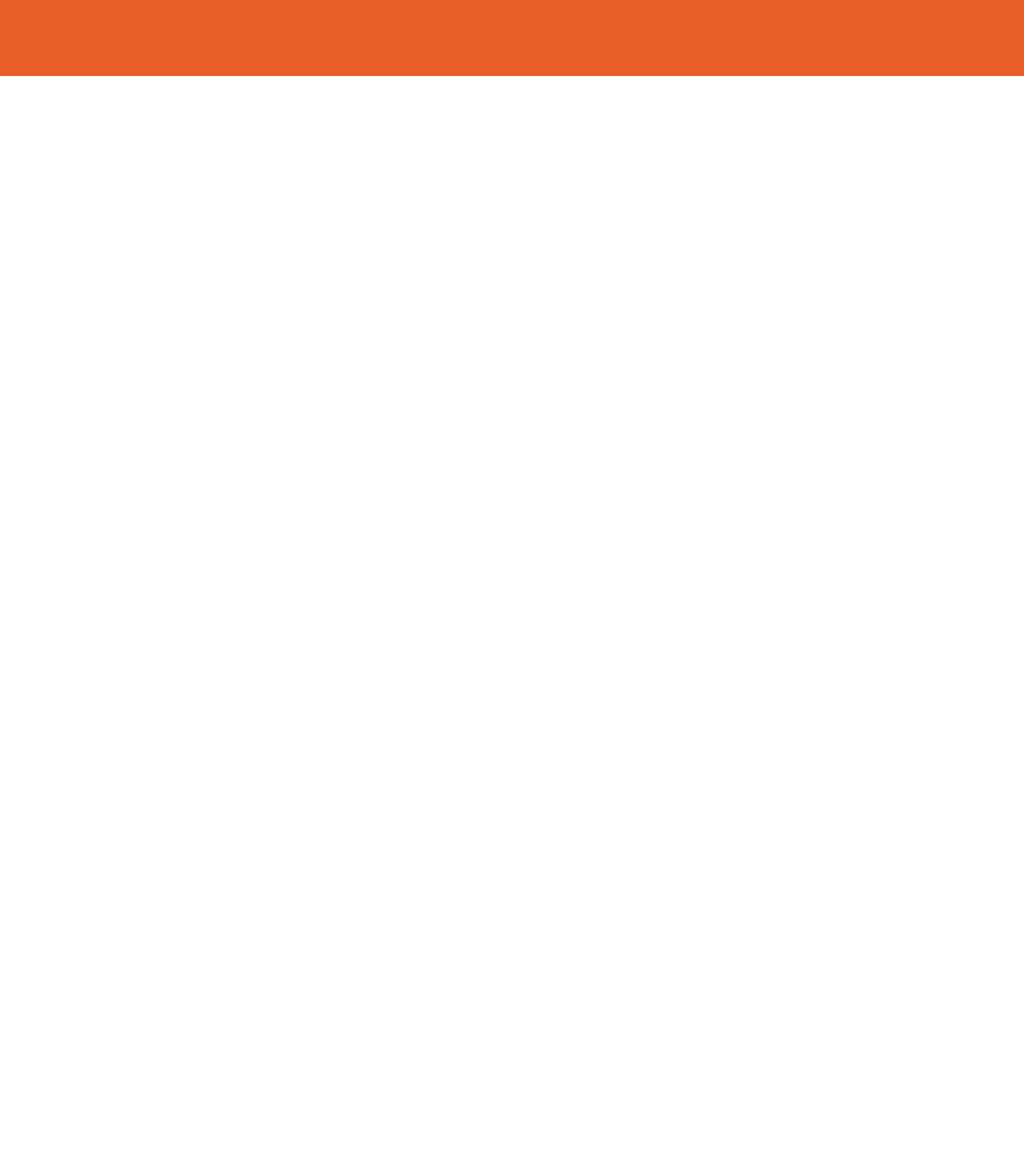
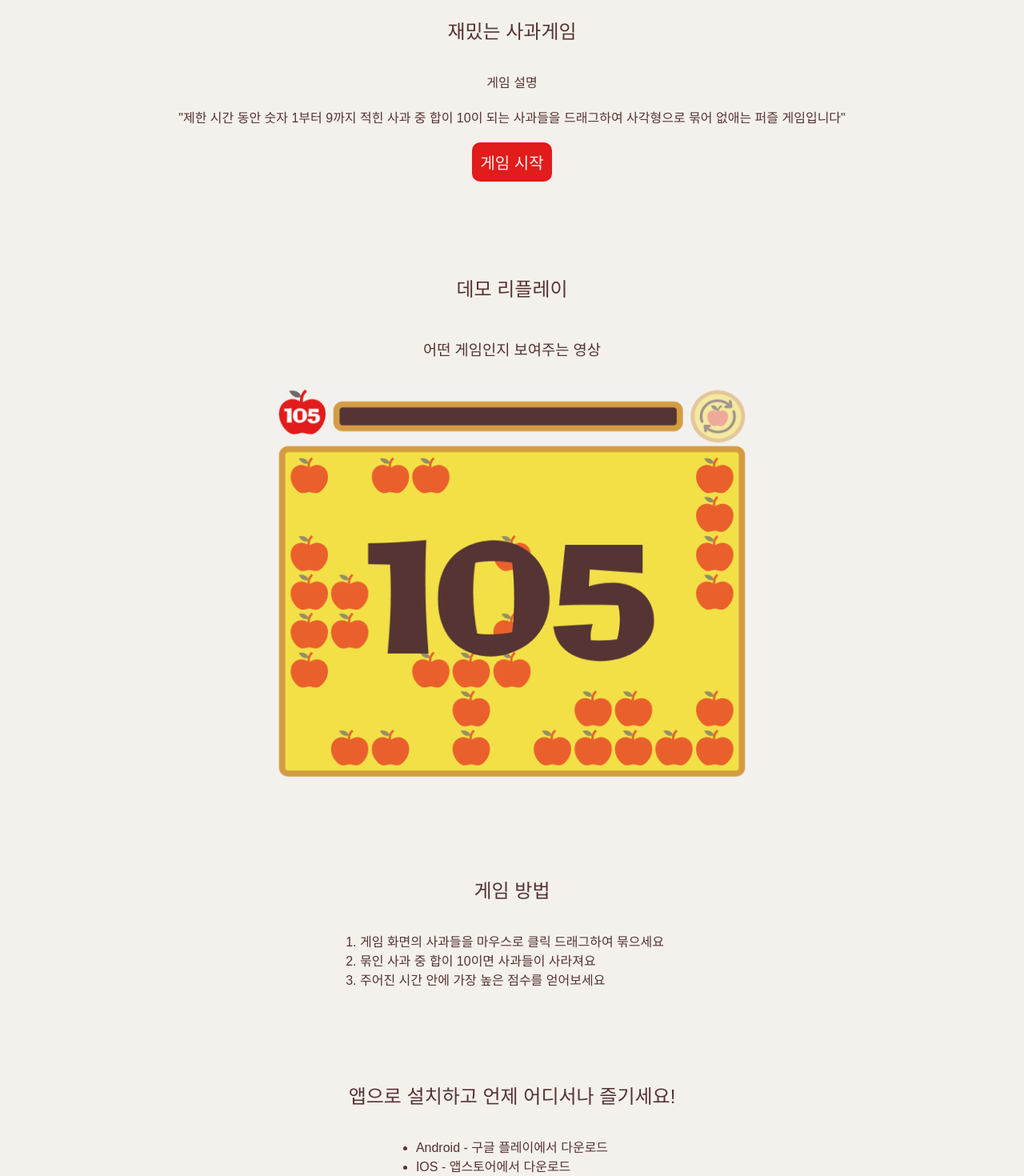
Before and after one commit to Seop2/apple-game-portfolio, a Next.js app: page / in a window 1280 px wide. Shown: the part 240-1710 px from the top of the page at 80% size. Before the commit the page ends 800 px from the top, so only its background shows below. Built offline with nearby package versions, Linux system fonts and the light colour scheme; a web font is replaced by a local one.

Commit message:
feat: redesign landing page layout and add promotional assets

```diff
--- a/src/app/(landing)/page.js
+++ b/src/app/(landing)/page.js
@@ -1,9 +1,40 @@
+import Image from "next/image";
+import Link from "next/link";
 import styles from "./page.module.css"
 export default function LandingPage() {
     return (
         <main className={styles.page}>
-            <h1>게임 제목</h1>
-            <p>게임 설명</p>
+            <section>
+                <Image src="/logo.png" width={150} height={150} alt="logo" />
+                <h1>재밌는 사과게임</h1>
+                <p>게임 설명</p>
+                <p>"제한 시간 동안 숫자 1부터 9까지 적힌 사과 중 합이 10이 되는 사과들을 드래그하여 사각형으로 묶어 없애는 퍼즐 게임입니다"</p>
+                <Link href="/play" className={styles.playButton}>게임 시작</Link>
+            </section>
+
+            <section>
+                <h2>데모 리플레이</h2>
+                <h3>어떤 게임인지 보여주는 영상</h3>
+                <Image src="/demo.png" width={600} height={500} alt="demo" priority />
+            </section>
+
+            <section>
+                <h2>게임 방법</h2>
+                <ol>
+                    <li>게임 화면의 사과들을 마우스로 클릭 드래그하여 묶으세요</li>
+                    <li>묶인 사과 중 합이 10이면 사과들이 사라져요</li>
+                    <li>주어진 시간 안에 가장 높은 점수를 얻어보세요</li>
+                </ol>
+            </section>
+
+            <section className={styles.game_footer}>
+                <h2>앱으로 설치하고 언제 어디서나 즐기세요!</h2>
+                <ul>
+                    <li>Android - <Link href="https://play.google.com/store/apps/details?id=com.jongsun.applegame">구글 플레이에서 다운로드</Link></li>
+                    <li>IOS - <Link href="https://apps.apple.com/us/app/id6758793492">앱스토어에서 다운로드</Link></li>
+                </ul>
+                <h3>설치 시 오프라인에서도 즐길 수 있어요!</h3>
+            </section>
         </main>
     );
 }
--- a/src/app/(landing)/page.module.css
+++ b/src/app/(landing)/page.module.css
@@ -1,5 +1,42 @@
 .page {
     width: 100%;
-    background-color: rgb(233, 93, 38);
-    padding: 100px var(--side-padding)
+    padding: 10px var(--side-padding);
+
+    display: flex;
+    flex-direction: column;
+    align-items: center;
+
+    h1,
+    h2 {
+        padding: 15px 0;
+    }
+
+    h3 {
+        padding: 10px 0;
+    }
+
+    .playButton {
+        padding: 10px;
+        background-color: var(--color-landing-play-bg);
+        color: var(--color-landing-play-text);
+        font-size: 20px;
+        text-decoration: none;
+        border-radius: 10px;
+    }
+
+    section {
+        padding: 50px 0;
+        display: flex;
+        flex-direction: column;
+        align-items: center;
+        gap: 20px;
+    }
+
+    section:first-child {
+        padding-top: 0;
+    }
+
+    .game_footer a {
+        text-decoration: none;
+    }
 }
--- a/src/app/globals.css
+++ b/src/app/globals.css
@@ -23,6 +23,10 @@
     --color-progress-bg: var(--clr-neutral-900);
     --color-button-bg: var(--clr-neutral-900);
 
+
+    --color-landing-play-bg: var(--clr-red-600);
+    --color-landing-play-text: var(--clr-neutral-50);
+
     /* ---- variables ---- */
     --content-max-width: 900px;
     --side-padding: calc(max(15px, (100% - var(--content-max-width))/2));
@@ -44,4 +48,5 @@ body {
     flex-direction: column;
     align-items: center;
     gap: 8px;
+    background-color: var(--color-bg);
 }
```
Also changed, not shown: public/demo.png (added), public/logo.png (added).
